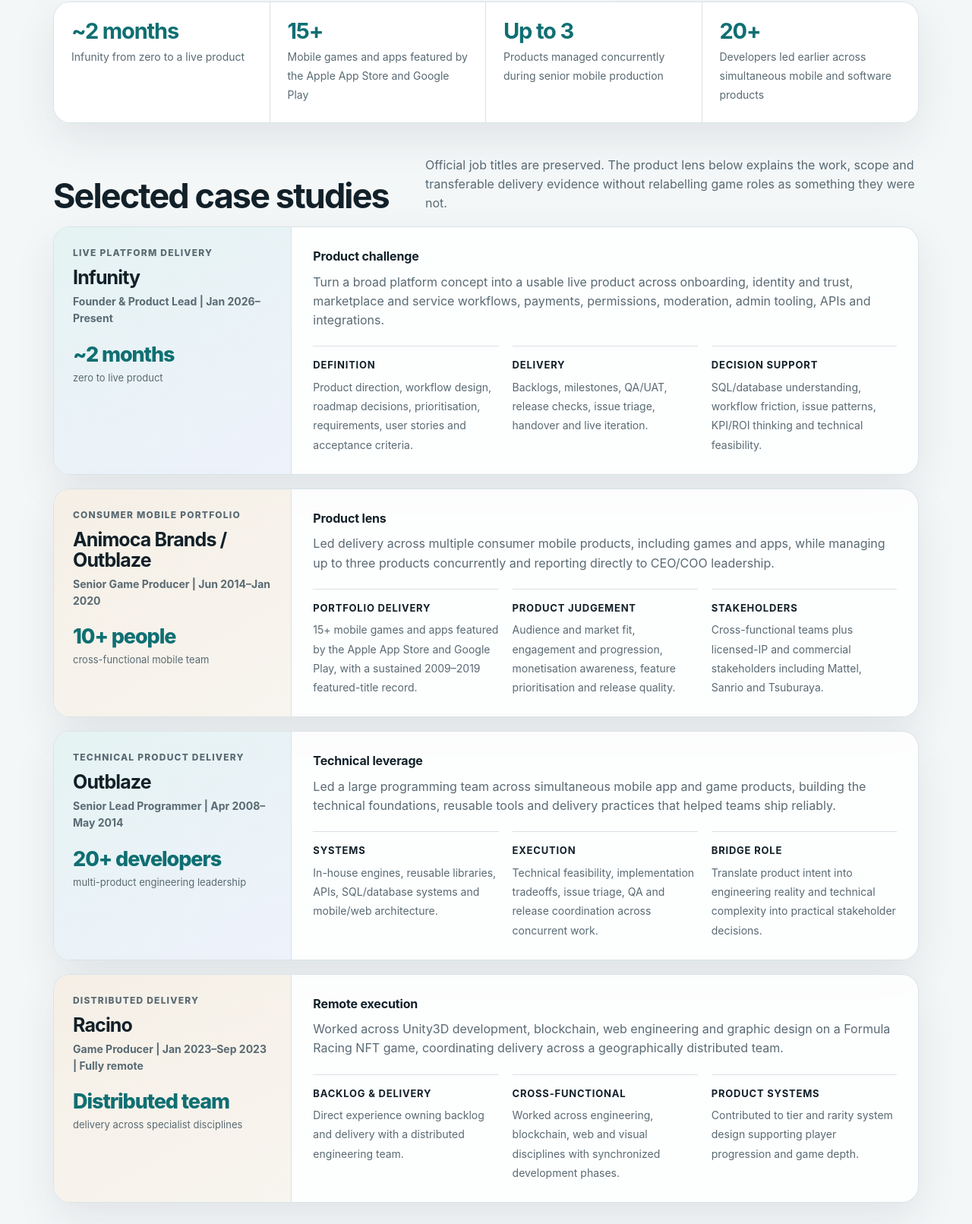
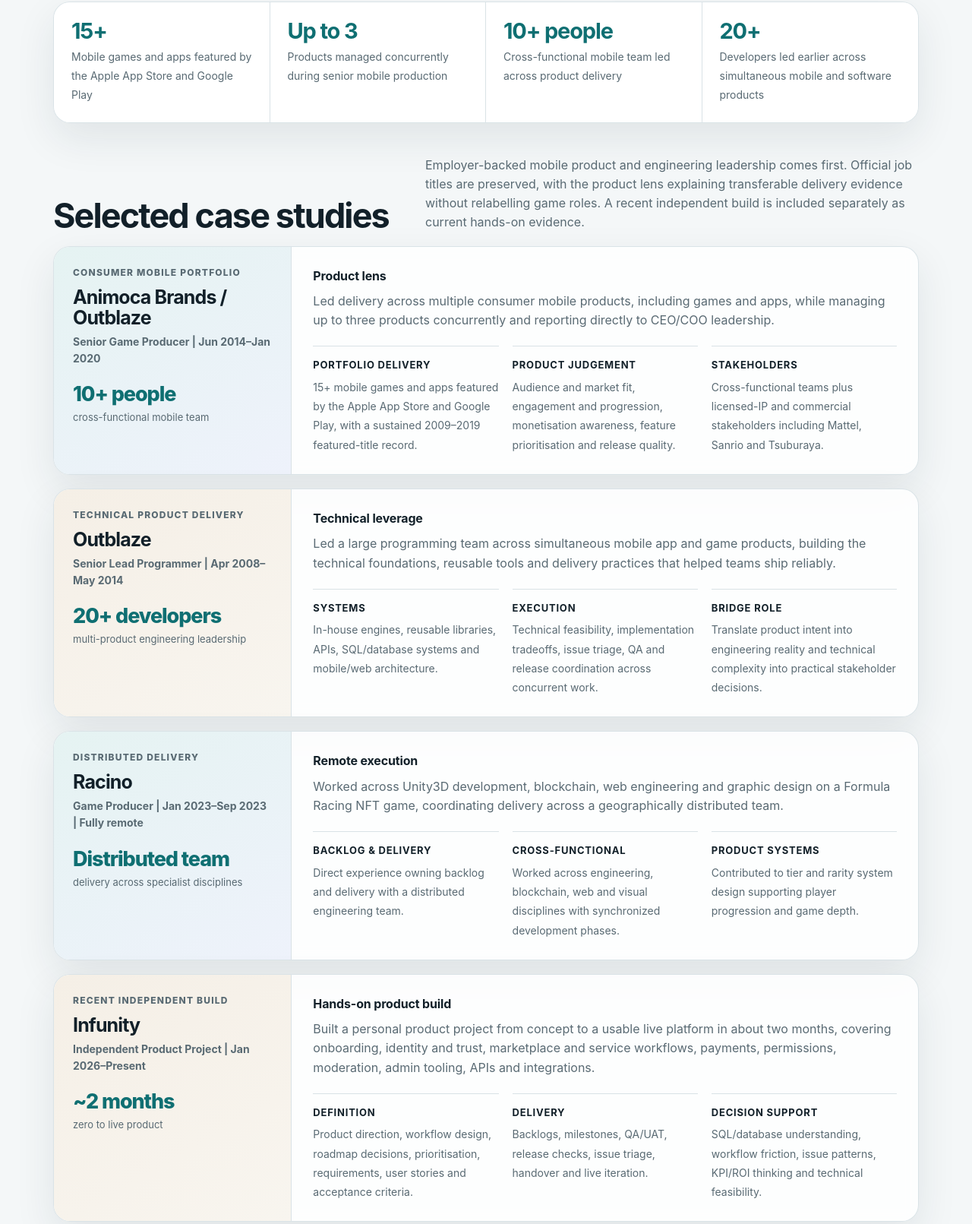
Before and after one commit to calvininfunity/calvininfunity.github.io, a plain HTML site: page index.html in a window 1280 px wide. Shown: the part 604-2215 px from the top of the page at 76% size. Drawn offline with Linux system fonts and the light colour scheme.

Commit message:
Refocus PM portfolio on employer-backed delivery

```diff
--- a/index.html
+++ b/index.html
@@ -427,7 +427,6 @@
         <nav class="actions" aria-label="Primary links">
           <a class="button primary" href="mailto:calvin@infunity.com">calvin@infunity.com</a>
           <a class="button" href="https://www.linkedin.com/in/calvinchanht/" target="_blank" rel="noopener noreferrer">LinkedIn</a>
-          <a class="button" href="https://infunity.com/" target="_blank" rel="noopener noreferrer">Infunity</a>
           <a class="button" href="https://calvinchanht.github.io/" target="_blank" rel="noopener noreferrer">Game & Mobile Portfolio</a>
         </nav>
       </div>
@@ -436,7 +435,7 @@
         <div>
           <div class="kicker">Product delivery scope</div>
           <h2>From ambiguous requirements to live product</h2>
-          <p>Recent zero-to-live platform delivery sits on top of a longer history leading mobile products, engineering teams, release readiness and cross-functional execution.</p>
+          <p>Long-running mobile product delivery and engineering leadership, from portfolio planning and stakeholder alignment through QA, release readiness and iteration.</p>
         </div>
         <div class="pills" aria-label="Experience tags">
           <span>Product definition</span>
@@ -451,40 +450,21 @@
 
   <main class="wrap">
     <section class="proof panel" aria-label="Selected evidence">
-      <div class="proof-item"><strong>~2 months</strong><span>Infunity from zero to a live product</span></div>
       <div class="proof-item"><strong>15+</strong><span>Mobile games and apps featured by the Apple App Store and Google Play</span></div>
       <div class="proof-item"><strong>Up to 3</strong><span>Products managed concurrently during senior mobile production</span></div>
+      <div class="proof-item"><strong>10+ people</strong><span>Cross-functional mobile team led across product delivery</span></div>
       <div class="proof-item"><strong>20+</strong><span>Developers led earlier across simultaneous mobile and software products</span></div>
     </section>
 
     <section id="case-studies" aria-labelledby="case-title">
       <div class="section-head">
         <div><h2 id="case-title">Selected case studies</h2></div>
-        <p class="section-note">Official job titles are preserved. The product lens below explains the work, scope and transferable delivery evidence without relabelling game roles as something they were not.</p>
+        <p class="section-note">Employer-backed mobile product and engineering leadership comes first. Official job titles are preserved, with the product lens explaining transferable delivery evidence without relabelling game roles. A recent independent build is included separately as current hands-on evidence.</p>
       </div>
 
       <div class="case-grid">
         <article class="case panel">
           <div class="case-side">
-            <div class="kicker">Live platform delivery</div>
-            <h3>Infunity</h3>
-            <div class="case-role">Founder & Product Lead | Jan 2026–Present</div>
-            <div class="metric">~2 months</div>
-            <div class="metric-note">zero to live product</div>
-          </div>
-          <div class="case-body">
-            <h4>Product challenge</h4>
-            <p>Turn a broad platform concept into a usable live product across onboarding, identity and trust, marketplace and service workflows, payments, permissions, moderation, admin tooling, APIs and integrations.</p>
-            <div class="case-columns">
-              <div class="mini"><strong>Definition</strong><span>Product direction, workflow design, roadmap decisions, prioritisation, requirements, user stories and acceptance criteria.</span></div>
-              <div class="mini"><strong>Delivery</strong><span>Backlogs, milestones, QA/UAT, release checks, issue triage, handover and live iteration.</span></div>
-              <div class="mini"><strong>Decision support</strong><span>SQL/database understanding, workflow friction, issue patterns, KPI/ROI thinking and technical feasibility.</span></div>
-            </div>
-          </div>
-        </article>
-
-        <article class="case panel">
-          <div class="case-side warm">
             <div class="kicker">Consumer mobile portfolio</div>
             <h3>Animoca Brands / Outblaze</h3>
             <div class="case-role">Senior Game Producer | Jun 2014–Jan 2020</div>
@@ -503,7 +483,7 @@
         </article>
 
         <article class="case panel">
-          <div class="case-side">
+          <div class="case-side warm">
             <div class="kicker">Technical product delivery</div>
             <h3>Outblaze</h3>
             <div class="case-role">Senior Lead Programmer | Apr 2008–May 2014</div>
@@ -522,7 +502,7 @@
         </article>
 
         <article class="case panel">
-          <div class="case-side warm">
+          <div class="case-side">
             <div class="kicker">Distributed delivery</div>
             <h3>Racino</h3>
             <div class="case-role">Game Producer | Jan 2023–Sep 2023 | Fully remote</div>
@@ -536,6 +516,25 @@
               <div class="mini"><strong>Backlog & delivery</strong><span>Direct experience owning backlog and delivery with a distributed engineering team.</span></div>
               <div class="mini"><strong>Cross-functional</strong><span>Worked across engineering, blockchain, web and visual disciplines with synchronized development phases.</span></div>
               <div class="mini"><strong>Product systems</strong><span>Contributed to tier and rarity system design supporting player progression and game depth.</span></div>
+            </div>
+          </div>
+        </article>
+
+        <article class="case panel">
+          <div class="case-side warm">
+            <div class="kicker">Recent independent build</div>
+            <h3>Infunity</h3>
+            <div class="case-role">Independent Product Project | Jan 2026–Present</div>
+            <div class="metric">~2 months</div>
+            <div class="metric-note">zero to live product</div>
+          </div>
+          <div class="case-body">
+            <h4>Hands-on product build</h4>
+            <p>Built a personal product project from concept to a usable live platform in about two months, covering onboarding, identity and trust, marketplace and service workflows, payments, permissions, moderation, admin tooling, APIs and integrations.</p>
+            <div class="case-columns">
+              <div class="mini"><strong>Definition</strong><span>Product direction, workflow design, roadmap decisions, prioritisation, requirements, user stories and acceptance criteria.</span></div>
+              <div class="mini"><strong>Delivery</strong><span>Backlogs, milestones, QA/UAT, release checks, issue triage, handover and live iteration.</span></div>
+              <div class="mini"><strong>Decision support</strong><span>SQL/database understanding, workflow friction, issue patterns, KPI/ROI thinking and technical feasibility.</span></div>
             </div>
           </div>
         </article>
@@ -616,7 +615,7 @@
   <footer class="wrap">
     <div class="fine-print">
       <strong>Contact:</strong> <a href="mailto:calvin@infunity.com">calvin@infunity.com</a> · <a href="https://www.linkedin.com/in/calvinchanht/" target="_blank" rel="noopener noreferrer">LinkedIn</a> · <a href="https://calvinchanht.github.io/" target="_blank" rel="noopener noreferrer">Game & Mobile Portfolio</a><br><br>
-      <strong>Note:</strong> Projects listed include work completed with previous employers and teams. Product names, trademarks, videos, screenshots and associated imagery belong to their respective owners.
+      <strong>Note:</strong> Projects listed include work completed with previous employers and teams, plus a clearly identified independent personal project. Product names, trademarks, videos, screenshots and associated imagery belong to their respective owners.
     </div>
   </footer>
 </body>
```
